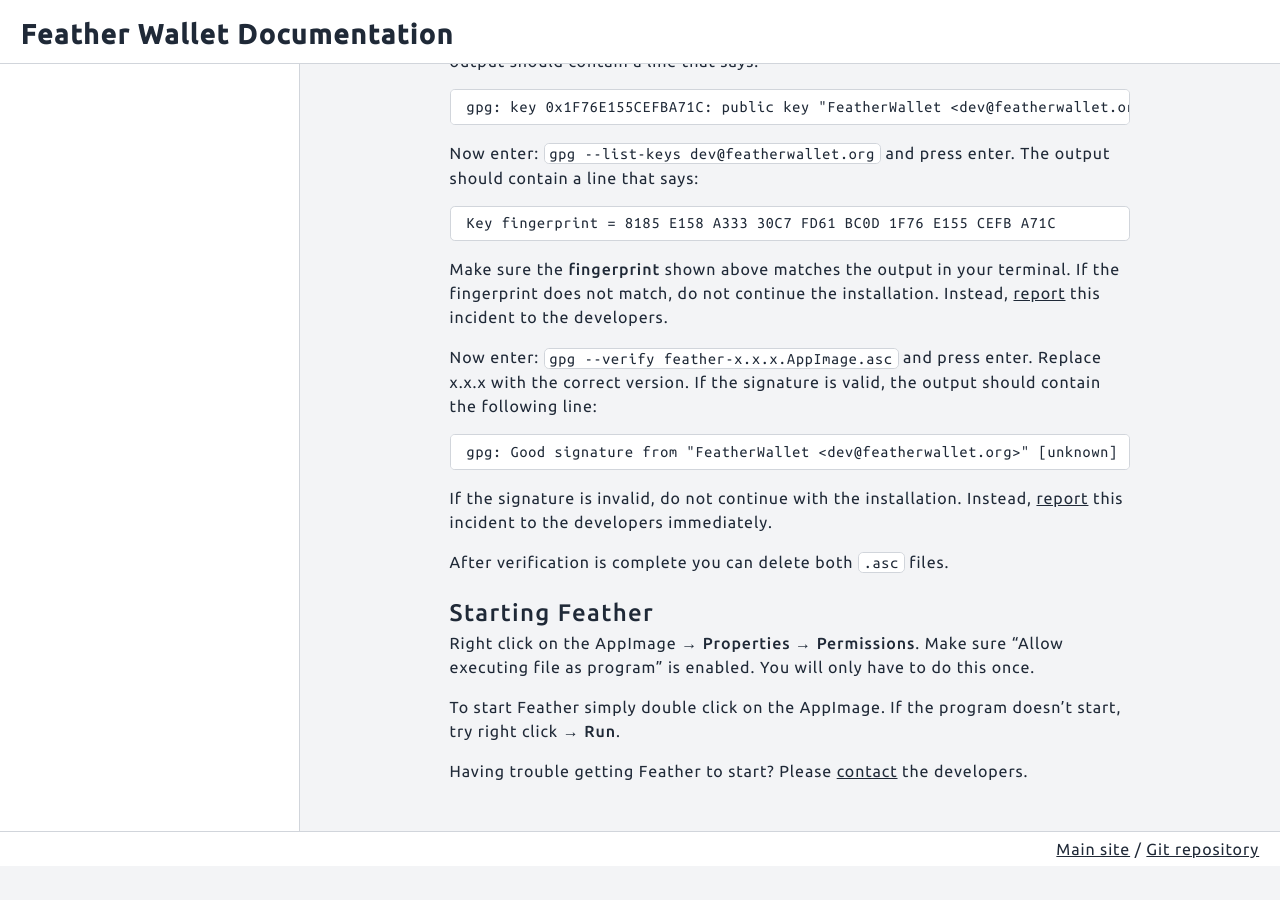
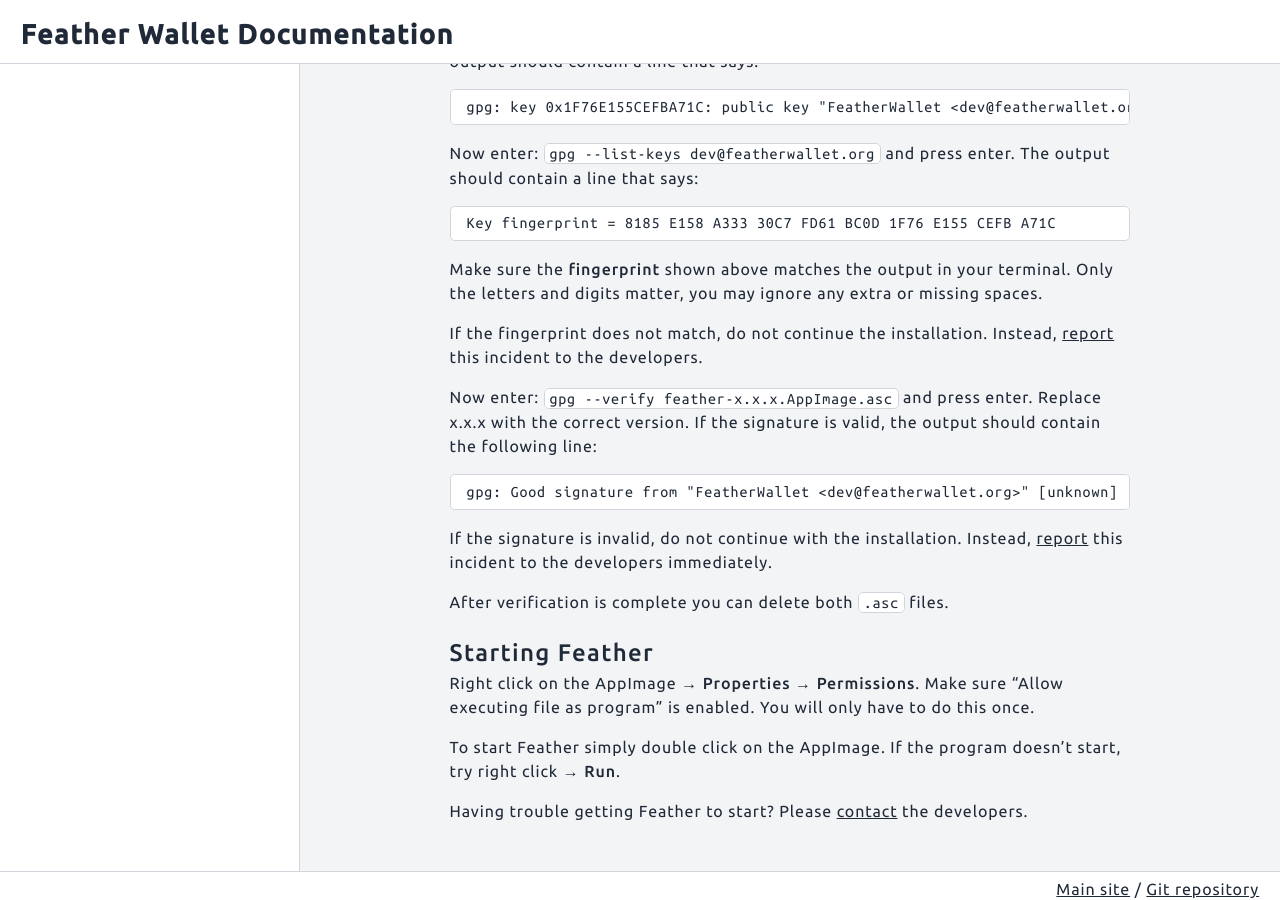
Before and after one commit to jermanuts/feather-docs, a Jekyll site: the page built from content/_guides/tails.md, in a window 1280 px wide and 900 px high, scrolled down 1401 px. Built offline with Jekyll 4.4.1, drawn with Linux system fonts in a browser that asks for light colours; before the commit the page ends 2267 px from its top, so only the background shows below that.

Commit message:
Clarify fingerprint matching

````diff
--- a/content/_guides/tails.md
+++ b/content/_guides/tails.md
@@ -59,7 +59,9 @@
 Key fingerprint = 8185 E158 A333 30C7 FD61 BC0D 1F76 E155 CEFB A71C
 ```
 
-Make sure the **fingerprint** shown above matches the output in your terminal. If the fingerprint does not match, do not continue the installation. Instead, [report](report-an-issue) this incident to the developers.
+Make sure the **fingerprint** shown above matches the output in your terminal. Only the letters and digits matter, you may ignore any extra or missing spaces.
+
+If the fingerprint does not match, do not continue the installation. Instead, [report](report-an-issue) this incident to the developers.
 
 Now enter: `gpg --verify feather-x.x.x.AppImage.asc` and press enter. Replace x.x.x with the correct version. If the signature is valid, the output should contain the following line:
 
````
Also changed, not shown: content/_guides/macos.md (+1 -0 lines), content/_guides/windows.md (+1 -0 lines).
